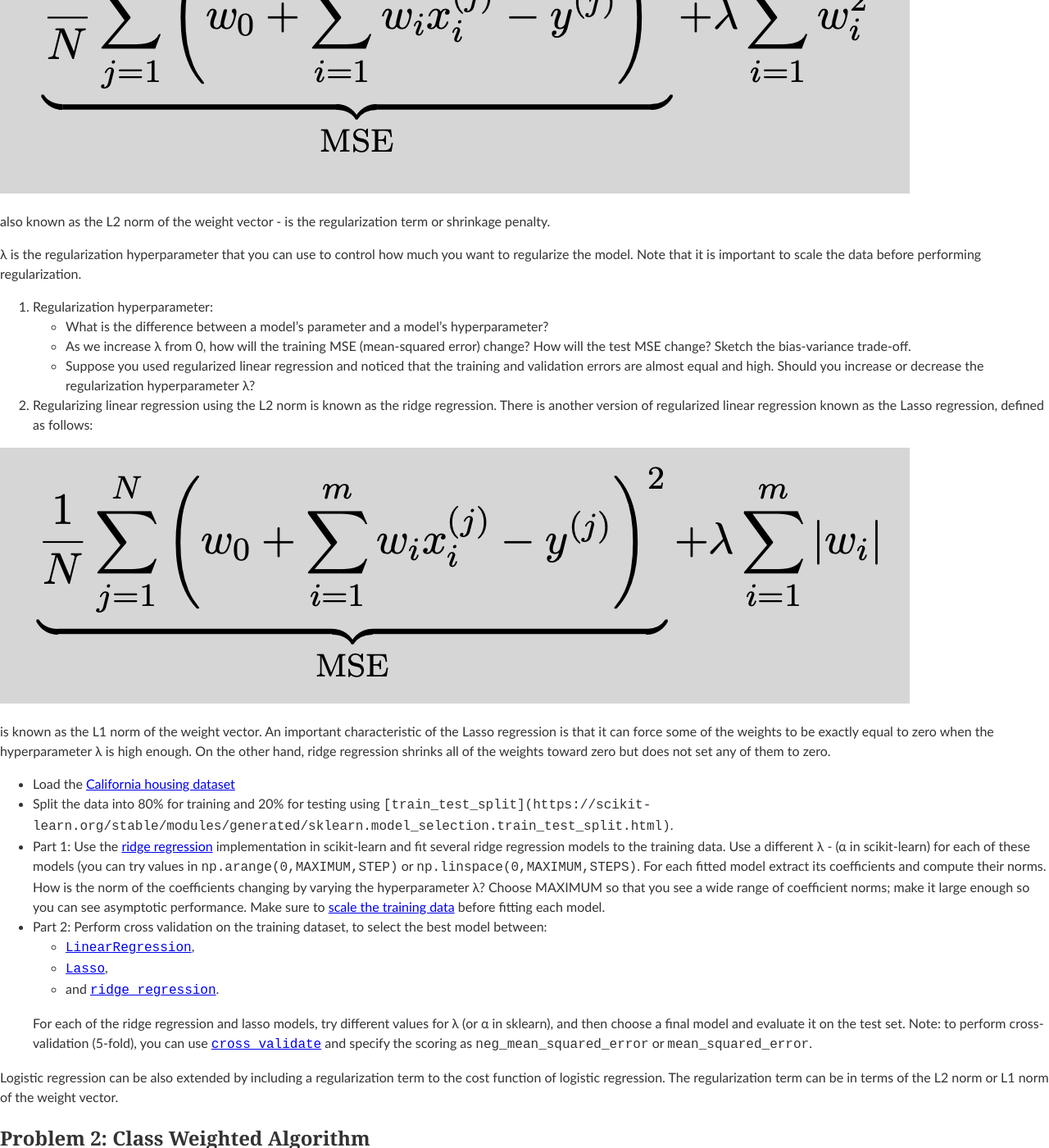
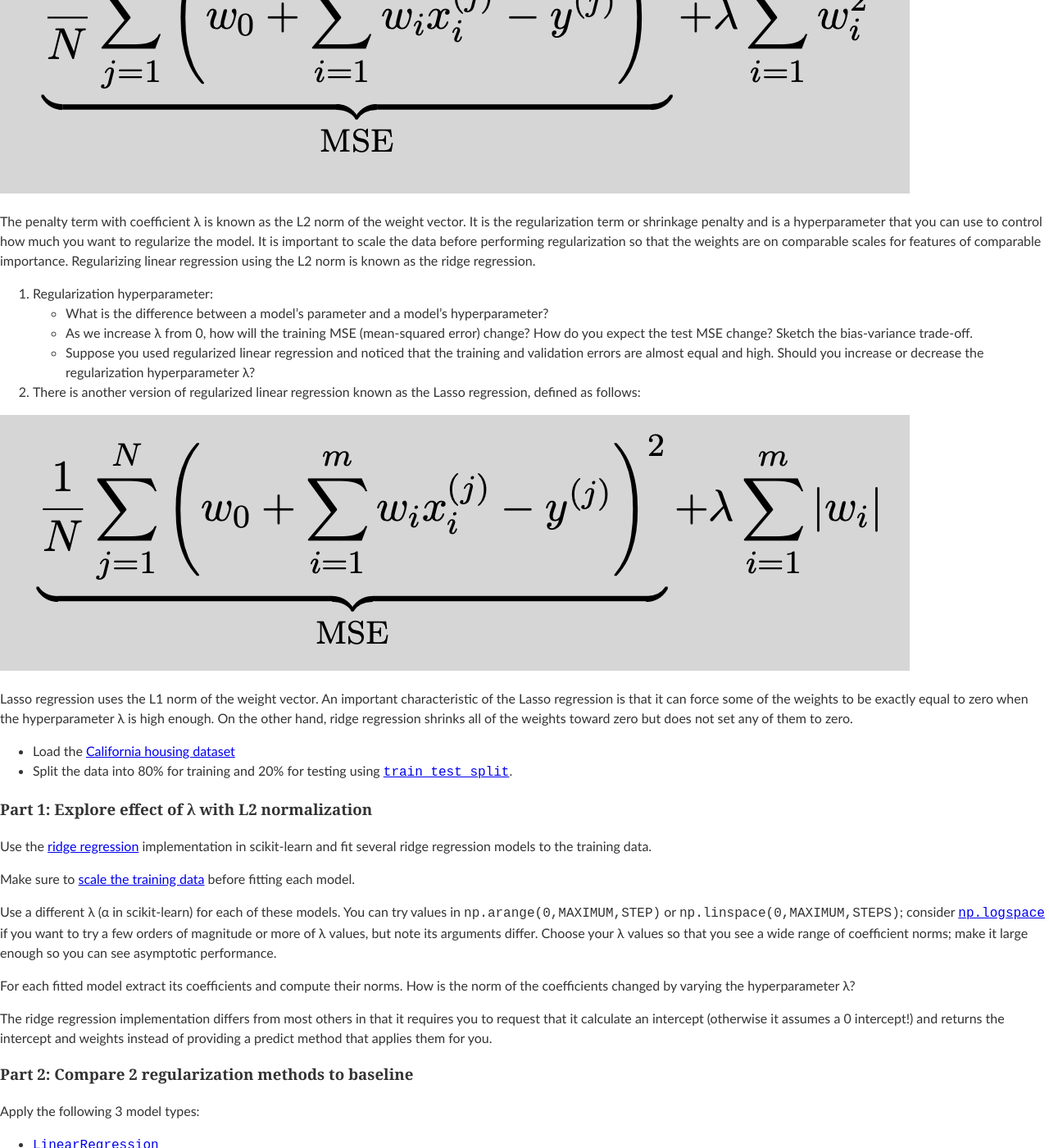
Before and after one commit to edurant/edurant.github.io, a Jekyll site: the page built from courses/csc4601/ps/12/index.md, in a window 1280 px wide and 1400 px high, scrolled down 506 px. Shown: the whole window at 82% size. Built offline with Jekyll 4.4.1, drawn with Linux system fonts in a browser that asks for light colours; some of the changed text lies outside the part shown.

Commit message:
CSC5601 PS 12: Additional hints, made cross-validation optional, added some optional parts

````diff
--- a/courses/csc4601/ps/12/index.md
+++ b/courses/csc4601/ps/12/index.md
@@ -26,37 +26,54 @@
 
 ![Ridge](RidgeMSE.png)
 
-also known as the L2 norm of
-the weight vector - is the regularization term or shrinkage penalty.
-
-λ is the regularization hyperparameter that you can use to
-control how much you want to regularize the model. Note that it is
-important to scale the data before performing regularization.
+The penalty term with coefficient λ is known as the L2 norm of
+the weight vector. It is the regularization term or shrinkage penalty
+and is a hyperparameter that you can use to
+control how much you want to regularize the model. It is
+important to scale the data before performing regularization so that the
+weights are on comparable scales for features of comparable importance.
+Regularizing linear regression using the L2 norm is known as the ridge regression.
 
 1. Regularization hyperparameter:
    - What is the difference between a model's parameter and a model's hyperparameter?
-   - As we increase λ from 0, how will the training MSE (mean-squared error) change? How will the test MSE change? Sketch the bias-variance trade-off.
+   - As we increase λ from 0, how will the training MSE (mean-squared error) change? How do you expect the test MSE change? Sketch the bias-variance trade-off.
    - Suppose you used regularized linear regression and noticed that the training and validation errors are almost equal and high. Should you increase or decrease the regularization hyperparameter λ?
 
-2. Regularizing linear regression using the L2 norm is known as the ridge regression. There is another version of regularized linear regression known as the Lasso regression, defined as follows:
+2. There is another version of regularized linear regression known as the Lasso regression, defined as follows:
 
 ![LASSO](LASSOMSE.png)
 
-is known as the L1 norm of the weight vector. An important characteristic of the Lasso regression is
+Lasso regression uses the L1 norm of the weight vector. An important characteristic of the Lasso regression is
 that it can force some of the weights to be exactly equal to zero when the hyperparameter λ is high enough. On the other hand, ridge regression shrinks all of the weights toward zero but does not set any of them to zero.
 
 - Load the [California housing dataset](https://scikit-learn.org/stable/modules/generated/sklearn.datasets.fetch_california_housing.html)
-- Split the data into 80% for training and 20% for testing using ```[train_test_split](https://scikit-learn.org/stable/modules/generated/sklearn.model_selection.train_test_split.html)```.
-- Part 1: Use the [ridge regression](https://scikit-learn.org/stable/modules/generated/sklearn.linear_model.ridge_regression.html?highlight=ridge\%20regression\#) implementation in scikit-learn and fit several ridge regression models to the training data. Use a different λ - (α in scikit-learn) for each of these models (you can try values in ```np.arange(0,MAXIMUM,STEP)``` or ```np.linspace(0,MAXIMUM,STEPS)```. For each fitted model extract its coefficients and compute their norms. How is the norm of the coefficients changing by varying the hyperparameter λ? Choose MAXIMUM so that you see a wide range of coefficient norms; make it large enough so you can see asymptotic performance.  Make sure to [scale the training data](https://scikit-learn.org/stable/modules/generated/sklearn.preprocessing.StandardScaler.html) before fitting each model.
-- Part 2: Perform cross validation on the training dataset, to select the best model between:
-  * [```LinearRegression```](https://scikit-learn.org/stable/modules/generated/sklearn.linear_model.LinearRegression.html),
-  * [```Lasso```](https://scikit-learn.org/stable/modules/generated/sklearn.linear_model.Lasso.html),
-  * and [```ridge_regression```](https://scikit-learn.org/stable/modules/generated/sklearn.linear_model.ridge_regression.html?highlight=ridge\%20regression\#).
+- Split the data into 80% for training and 20% for testing using [```train_test_split```](https://scikit-learn.org/stable/modules/generated/sklearn.model_selection.train_test_split.html).
 
-  For each of the ridge regression and lasso models, try different values for λ (or α in sklearn), and then choose a final model and evaluate it on the test set. Note: to perform cross-validation (5-fold), you can use [```cross_validate```](https://scikit-learn.org/stable/modules/generated/sklearn.model_selection.cross_validate.html?highlight=cross\%20validate\#) and specify the scoring as ```neg_mean_squared_error``` or ```mean_squared_error```.
+### Part 1: Explore effect of λ with L2 normalization
+Use the [ridge regression](https://scikit-learn.org/stable/modules/generated/sklearn.linear_model.ridge_regression.html?highlight=ridge\%20regression\#) implementation in scikit-learn and fit several ridge regression models to the training data.
 
-Logistic regression can be also extended by including a regularization term to the cost
-function of logistic regression. The regularization term can be in terms of the L2 norm or L1 norm of the weight vector.
+Make sure to [scale the training data](https://scikit-learn.org/stable/modules/generated/sklearn.preprocessing.StandardScaler.html) before fitting each model.
+
+Use a different λ (α in scikit-learn) for each of these models. You can try values in ```np.arange(0,MAXIMUM,STEP)``` or ```np.linspace(0,MAXIMUM,STEPS)```; consider [```np.logspace```](https://numpy.org/doc/stable/reference/generated/numpy.logspace.html) if you want to try a few orders of magnitude or more of λ values, but note its arguments differ. Choose your λ values so that you see a wide range of coefficient norms; make it large enough so you can see asymptotic performance.
+
+For each fitted model extract its coefficients and compute their norms. How is the norm of the coefficients changed by varying the hyperparameter λ?
+
+The ridge regression implementation differs from most others in that it requires you to request that it calculate an intercept (otherwise it assumes a 0 intercept!) and returns the intercept and weights instead of providing a predict method that applies them for you.
+
+### Part 2: Compare 2 regularization methods to baseline
+Apply the following 3 model types:
+* [```LinearRegression```](https://scikit-learn.org/stable/modules/generated/sklearn.linear_model.LinearRegression.html)
+* [```Lasso```](https://scikit-learn.org/stable/modules/generated/sklearn.linear_model.Lasso.html)
+* [```ridge_regression```](https://scikit-learn.org/stable/modules/generated/sklearn.linear_model.ridge_regression.html?highlight=ridge\%20regression\#)
+
+For the ridge regression and lasso models, try different values for λ (or α in sklearn), and then choose a final model and evaluate it on the test set. (Optional: show train vs. test MSE vs. λ for both model types.)
+
+Optional: To increase confidence that the model generalizes well, perform 5-fold cross-validation. Note: to perform cross-validation (5-fold), you can use [```cross_validate```](https://scikit-learn.org/stable/modules/generated/sklearn.model_selection.cross_validate.html?highlight=cross\%20validate\#) and specify the scoring as ```neg_mean_squared_error``` or ```mean_squared_error```.
+
+Optional: In addition to plotting the norm of the weights overall (the regularization term), make a plot showing how each weight varies with λ.
+
+Many other models, such as logistic regression, can be also extended by including a regularization term in the cost
+function. The regularization term can be in terms of the L2 norm or L1 norm of the weight vector.
 
 ## Problem 2: Class Weighted Algorithm
 
@@ -73,10 +90,12 @@
 
 *v₁* and *v₀* are weights assigned to each class, where the *v* hyperparameters are chosen in order to draw the attention of the learning algorithm to the minority class. When the weighted version of the cost function is implemented, we refer to the modified version of the algorithm as the class weighted algorithm or weighted algorithm.
 
-- If class 1 is the minority class, how should *v₁* be chosen with respect to *v₀*?
-- Load the [```creditcard.csv```](https://www.kaggle.com/datasets/mlg-ulb/creditcardfraud/data) data.
-  -  The last column represents the class label. Check the proportion of each class and comment on the severity of the class imbalance.
-  -  Split the data into training and testing (20% for testing).
-  -  Process the training set by scaling the features using ```StandardScaler```, scale the testing set in the same way.
-  -  Fit two models on the training data: standard [LogisticRegression](https://scikit-learn.org/stable/modules/generated/sklearn.linear_model.LogisticRegression.html) and weighted logistic regression (by setting ```class_weight``` to "balanced").
-  -  Test the two models on the testing set using the recall score.
+If class 1 is the minority class, how should *v₁* be chosen with respect to *v₀*?
+
+Load the [```creditcard.csv```](https://www.kaggle.com/datasets/mlg-ulb/creditcardfraud/data) data.
+- The last column represents the class label. Check the proportion of each class and comment on the severity of the class imbalance.
+- Split the data into training and testing (20% for testing).
+- Process the training set by scaling the features using ```StandardScaler```, scale the testing set in the same way.
+- Fit two models on the training data: standard [LogisticRegression](https://scikit-learn.org/stable/modules/generated/sklearn.linear_model.LogisticRegression.html) and weighted logistic regression (by setting ```class_weight``` to "balanced").
+- Test the two models on the testing set using the recall score.
+- Optional: also show the accuracy and precision scores.
````
